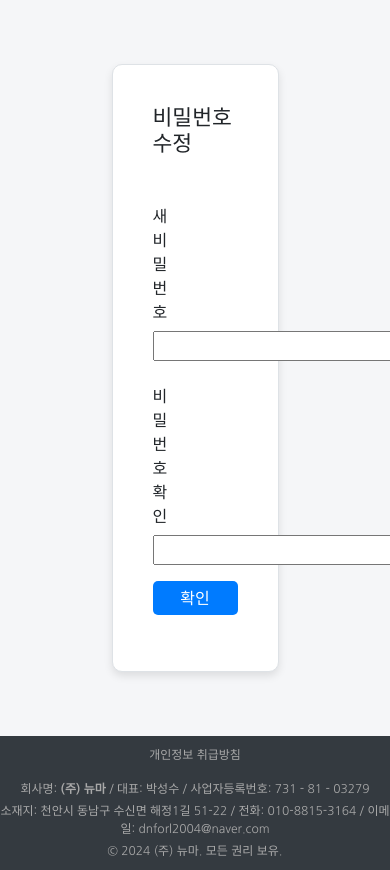
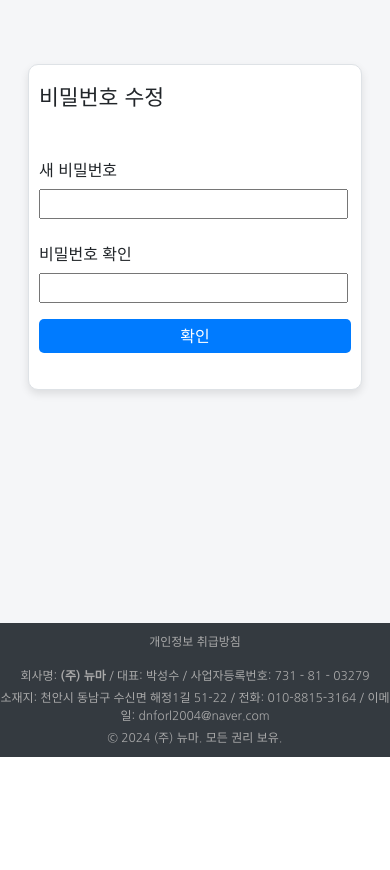
Before and after one commit to ulbin67/newma_gabia, a Django app: template templates/registration/password_reset_confirm.html in a window 390 px wide; the page is wider, and only the part inside the window is pictured. Shown: the part 72-942 px from the top of that part. After the commit the page ends 829 px from the top of that part, so only its background shows below. Run offline with Django 5.2, Linux system fonts and the light colour scheme; the template is opened without the code that fills it, so the values that code supplies are empty, except form fields; tables that the repository leaves empty hold one stand-in row (values such as "Sample post"); form fields are guessed from the names that the template uses; some libraries are stand-ins or nearby versions.

Commit message:
modify password_reset_confirm

```diff
--- a/templates/registration/password_reset_confirm.html
+++ b/templates/registration/password_reset_confirm.html
@@ -8,6 +8,7 @@
         border-radius: 10px;
         padding: 40px;
         box-shadow: 0 4px 8px rgba(0,0,0,0.1);
+        width: 85%;
     }
 
     .btn-custom {
@@ -22,11 +23,17 @@
     .btn-custom:hover {
         background-color: #0056b3;
     }
+    @media (max-width: 576px) {
+        .border {
+            padding: 20px 10px; /* 작은 화면에서 패딩 줄이기 */
+            width: 100%;
+        }
+    }
 </style>
 {% endblock %}
 
 {% block main_area %}
-    <form class="border col-6 mx-auto" action="" method="post"> {% csrf_token %}
+    <form class="border mx-auto" action="" method="post"> {% csrf_token %}
         {% if form.errors %}
         <div class="alert alert-danger">
             <p><strong>비밀번호를 확인해주세요</strong></p>
@@ -39,15 +46,15 @@
         {% endif %}
         <h4 class="mb-3">비밀번호 수정</h4><br>
         <div class="row mb-3">
-            <label class="col-2 col-form-label">새 비밀번호</label>
-            <div class="col-10 col-offset-3">
+            <label class="col-md-2 col-12 col-form-label">새 비밀번호</label>
+            <div class="col-md-10 col-12 col-offset-3">
                 {{form.new_password1|add_class:"form-control"}}
             </div>
         </div>
 
         <div class="row mb-3">
-            <label class="col-2 col-form-label">비밀번호 확인</label>
-            <div class="col-10 col-offset-3">
+            <label class="col-md-2 col-12 col-form-label">비밀번호 확인</label>
+            <div class="col-md-10 col-12 col-offset-3">
                 {{form.new_password2|add_class:"form-control"}}
             </div>
         </div>
```
